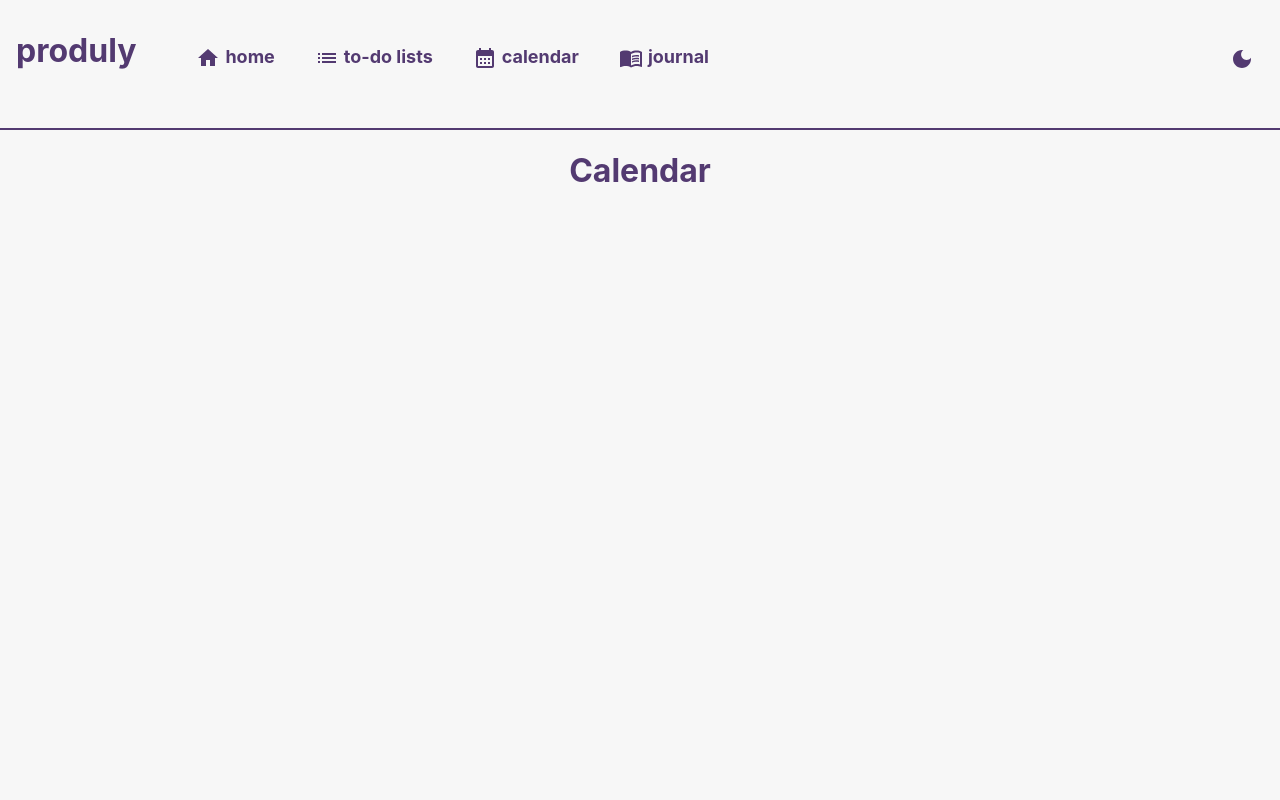
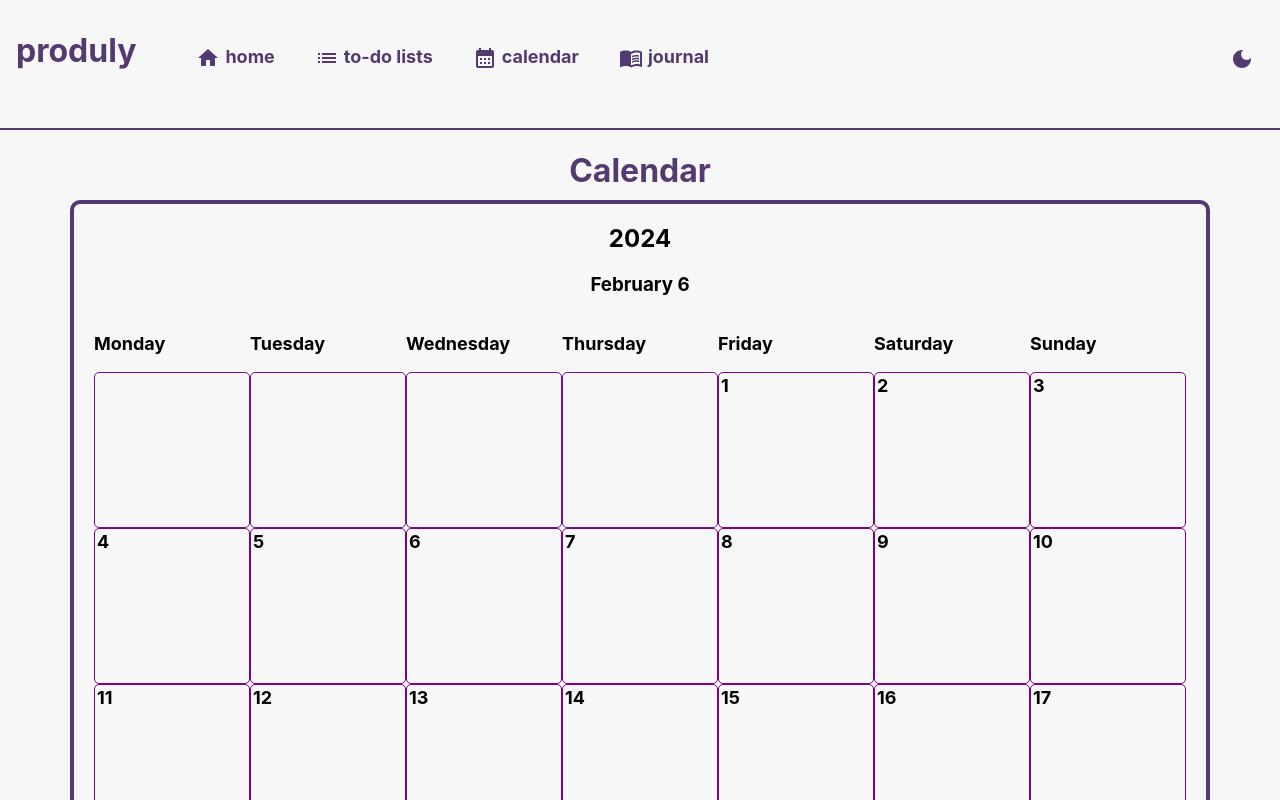
Before and after one commit to aleabalda/produly, a React (Vite) app in the folder produly-app/: page /calendar in a window 1280 px wide. Shown: the top 800 px of the page. Built offline with nearby package versions, Linux system fonts and the light colour scheme.

Commit message:
added calendar view

```diff
--- /dev/null
+++ b/package.json
@@ -0,0 +1,5 @@
+{
+  "dependencies": {
+    "date-fns": "^3.3.1"
+  }
+}
--- a/produly-app/package.json
+++ b/produly-app/package.json
@@ -15,6 +15,7 @@
     "@mui/icons-material": "^5.15.7",
     "@mui/material": "^5.15.7",
     "react": "^18.2.0",
+    "react-calendar": "^4.8.0",
     "react-dom": "^18.2.0",
     "react-router-dom": "^6.22.0"
   },
--- a/produly-app/src/App.css
+++ b/produly-app/src/App.css
@@ -46,6 +46,7 @@ body {
 
 #dark .title {
   color: #f7f7f7;
+  text-shadow: 4px 4px 4px #452c63;
 }
 
 .mode-button {
@@ -73,7 +74,6 @@ body {
 .row {
   padding: 20px;
   display: flex;
-  transition: 0.5s ease-in-out;
   cursor: pointer;
 }
 
@@ -94,6 +94,11 @@ body {
 
 #dark .row-name {
   color: #f7f7f7;
+  text-shadow: 4px 4px 4px #452c63;
+}
+
+#dark .row:hover {
+  text-decoration-color: #f7f7f7;
 }
 
 #light .icon {
@@ -106,11 +111,12 @@ body {
 
 .page-title {
   text-align: center;
-  margin-bottom: 0;
+  margin-bottom: 10px;
 }
 
 #dark .page-title {
   color: #f7f7f7;
+  text-shadow: 4px 4px 4px #452c63;
 }
 
 #light .page-title {
@@ -120,6 +126,8 @@ body {
 .page {
   margin-left: 20px;
   margin-right: 20px;
+  display: flex;
+  justify-content: center;
 }
 
 .page-content {
@@ -202,8 +210,8 @@ body {
   transition: box-shadow 0.3s ease-in-out;
 }
 
-.create-task-button:hover {
-  box-shadow: 4px 4px 4px #533a71;
+#dark .create-task-button:hover {
+  box-shadow: 8px 8px 4px #452c63;
 }
 
 .overlay {
@@ -294,14 +302,18 @@ body {
   border-radius: 20px;
   color: #f7f7f7;
   text-shadow: 2px 2px 2px black;
-  box-shadow: 4px 4px 4px #533a71;
+  transition: all 0.3s ease-in-out;
+}
+
+.task-container:hover {
+  box-shadow: 8px 8px 6px #452c63;
+  translate: -5px -5px;
 }
 
 #dark .task-container {
   background-color: #f7f7f7;
   color: #533a71;
   text-shadow: none;
-  box-shadow: 4px 4px 4px gray;
 }
 
 .task-description {
--- a/produly-app/src/App.jsx
+++ b/produly-app/src/App.jsx
@@ -1,24 +1,24 @@
-import React from 'react'
-import { BrowserRouter, Routes, Route } from 'react-router-dom'
-import ToDo from './pages/ToDo' // Assume you have this component
-import Calendar from './pages/Calendar' // Assume you have this component
-import Journal from './pages/Journal' // Assume you have this component
-import Layout from './components/Layout'
-import Home from './pages/Home'
+import React from "react";
+import { BrowserRouter, Routes, Route } from "react-router-dom";
+import ToDo from "./pages/ToDo"; // Assume you have this component
+import CalendarPage from "./pages/CalendarPage"; // Assume you have this component
+import Journal from "./pages/Journal"; // Assume you have this component
+import Layout from "./components/Layout";
+import Home from "./pages/Home";
 
-function App () {
+function App() {
   return (
     <BrowserRouter>
-      <Layout>
-        <Routes>
-          <Route path='/' element={<Home />} />
-          <Route path='/todos' element={<ToDo />} />
-          <Route path='/calendar' element={<Calendar />} />
-          <Route path='/journal' element={<Journal />} />
-        </Routes>
-      </Layout>
+      <Routes>
+        <Route element={<Layout />}>
+          <Route path="/" element={<Home />} />
+          <Route path="/todos" element={<ToDo />} />
+          <Route path="/calendar" element={<CalendarPage />} />
+          <Route path="/journal" element={<Journal />} />
+        </Route>
+      </Routes>
     </BrowserRouter>
-  )
+  );
 }
 
-export default App
+export default App;
--- a/produly-app/src/components/Layout.jsx
+++ b/produly-app/src/components/Layout.jsx
@@ -3,7 +3,7 @@ import LightModeIcon from "@mui/icons-material/LightMode";
 import DarkModeIcon from "@mui/icons-material/DarkMode";
 import "../App.css";
 import Sidebar from "./Sidebar";
-import { useNavigate } from "react-router-dom";
+import { useNavigate, Outlet } from "react-router-dom";
 
 export const ThemeContext = createContext(null);
 
@@ -33,7 +33,7 @@ function Layout({ children }) {
           </button>
         </div>
         <hr className="header-border"></hr>
-        <main className="page">{children}</main>
+        <Outlet />
       </div>
     </ThemeContext.Provider>
   );
--- a/produly-app/src/pages/Calendar.jsx
+++ /dev/null
@@ -1,9 +0,0 @@
-function Calendar () {
-  return (
-    <>
-      <h1 className='page-title'>Calendar</h1>
-    </>
-  )
-}
-
-export default Calendar
--- /dev/null
+++ b/produly-app/src/pages/Calendar/CalendarPage.css
@@ -0,0 +1,63 @@
+.calendar-container {
+  display: flex;
+  height: fit-content;
+  width: fit-content;
+  flex-direction: column;
+  align-items: center;
+  justify-content: center;
+  background-color: #f7f7f7;
+  border: 4px solid #533a71;
+  padding: 0 20px 20px;
+  border-radius: 10px;
+}
+
+.current-date {
+  text-align: center;
+}
+
+.calendar-grid {
+  display: grid;
+  grid-template-columns: repeat(7, 1fr);
+}
+
+.day-of-week {
+  max-height: fit-content;
+  max-width: fit-content;
+  font-size: large;
+  font-weight: bold;
+}
+
+.tile {
+  min-width: 150px;
+  min-height: 150px;
+  border: 1px solid purple;
+  border-radius: 5px;
+  font-size: large;
+  font-weight: bold;
+  padding: 2px;
+}
+
+.empty-tiles {
+  border: 1px solid #533a71;
+  border-radius: 5px;
+}
+
+#dark .calendar-container {
+  background-color: #452c63;
+  border: none;
+  box-shadow: 4px 4px 4px #452c63;
+}
+
+#dark .tile,
+.empty-tiles {
+  border-color: #720e9e;
+  color: #f7f7f7;
+}
+
+#dark .day-of-week {
+  color: #f7f7f7;
+}
+
+#dark .calendar-header {
+  color: #f7f7f7;
+}
--- /dev/null
+++ b/produly-app/src/pages/CalendarPage.jsx
@@ -0,0 +1,66 @@
+import {
+  format,
+  startOfMonth,
+  endOfMonth,
+  eachDayOfInterval,
+  getDay,
+} from "date-fns";
+import "./Calendar/CalendarPage.css";
+
+const days = [
+  "Monday",
+  "Tuesday",
+  "Wednesday",
+  "Thursday",
+  "Friday",
+  "Saturday",
+  "Sunday",
+];
+
+function CalendarPage() {
+  const date = format(new Date(), "MM/dd/yyyy");
+  const firstDayOfMonth = startOfMonth(date);
+  const lastDayOfMonth = endOfMonth(date);
+
+  const daysInMonth = eachDayOfInterval({
+    start: firstDayOfMonth,
+    end: lastDayOfMonth,
+  });
+
+  const startingDayIndex = getDay(firstDayOfMonth);
+
+  return (
+    <>
+      <h1 className="page-title">Calendar</h1>
+      <main className="page">
+        <div className="calendar-container">
+          <div className="calendar-header">
+            <h2 className="current-date">{format(date, "yyyy")}</h2>
+            <h3>{format(date, "MMMM d")}</h3>
+          </div>
+          <div className="calendar-grid">
+            {days.map((day) => {
+              return (
+                <p className="day-of-week" key={day}>
+                  {day}
+                </p>
+              );
+            })}
+            {Array.from({ length: startingDayIndex }).map((_, index) => {
+              return <div className="empty-tiles" key={`empty-${index}`} />;
+            })}
+            {daysInMonth.map((day, index) => {
+              return (
+                <div className="tile" key={index}>
+                  {format(day, "d")}
+                </div>
+              );
+            })}
+          </div>
+        </div>
+      </main>
+    </>
+  );
+}
+
+export default CalendarPage;
```
Also changed, not shown: 2 other files (tests, documents, lock files or other folders).
